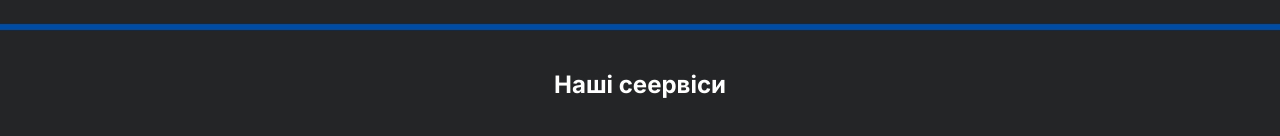
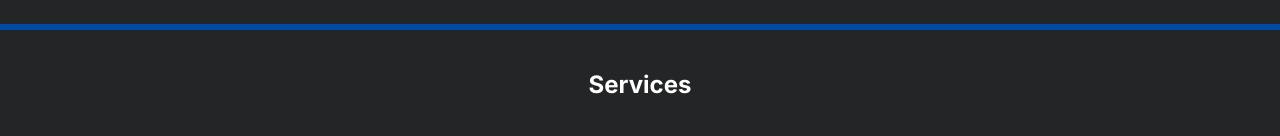
Before and after one commit to AndreyKapus/off-road-assistance, a Next.js app: page / in a window 1280 px wide. Shown: the part 1139-1275 px from the top of the page. Built offline with nearby package versions, Linux system fonts and the light colour scheme.

Commit message:
services

```diff
--- a/components/main/servises.js
+++ b/components/main/servises.js
@@ -4,7 +4,7 @@ const ServicesMain = () => {
   return (
     <section className={styles.servicesSection}>
       <div className={styles.servicesContainer}>
-        <h3 className={styles.servicesTitle}>Наші сeервіси</h3>
+        <h3 className={styles.servicesTitle}>Services</h3>
       </div>
     </section>
   );
```
